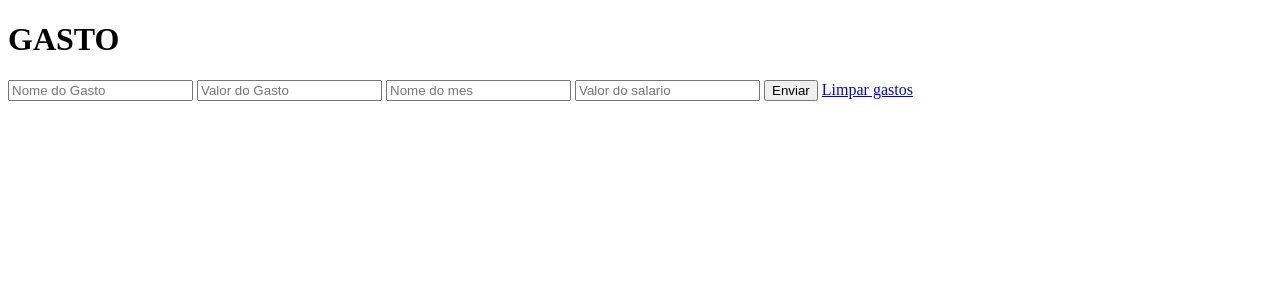
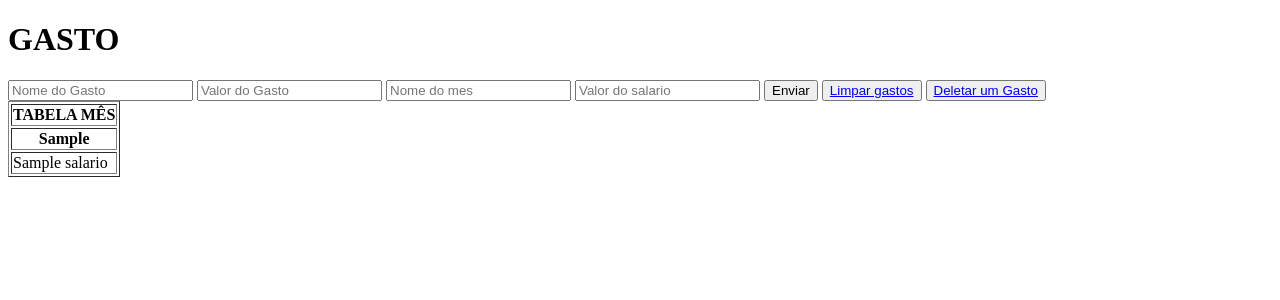
Before and after one commit to GabriOliveira/gerenciador-gastos, a Flask app: template templates/home.html in a window 1280 px wide. Shown: the top 300 px of the page. Run offline with Flask 3, Linux system fonts and the light colour scheme; the template is opened without the code that fills it: most values are stand-ins (such as "Sample title", 1, 10 or a date in 2020).

Commit message:
feat - > implementação de uma tabela na parte de html, exibindo os meses e seus respectivos salários

```diff
--- a/templates/home.html
+++ b/templates/home.html
@@ -9,16 +9,30 @@
 
     <form action="/cadastro" method="GET">
         <h1>GASTO</h1>
-        <input type="text" name="nome_gasto" placeholder="Nome do Gasto">
-        <input type="text" name="valor_gasto" placeholder="Valor do Gasto">
-        <input type="text" name="nome_mes" placeholder="Nome do mes">
-        <input type="text" name="salario" placeholder="Valor do salario">
-        <button type="submit">Enviar</button>
-        <a href="/deletar-gastos" class="btn">Limpar gastos</a>
+        <input type="text" name="nome_gasto" class="ipt" placeholder="Nome do Gasto">
+        <input type="text" name="valor_gasto" class="ipt" placeholder="Valor do Gasto">
+        <input type="text" name="nome_mes" class="ipt" placeholder="Nome do mes">
+        <input type="text" name="salario" class="ipt" placeholder="Valor do salario">
+        <button type="submit" class="btn">Enviar</button>
+        <button type="button" class="btn"><a href="/deletar-gastos" >Limpar gastos</a></button>
+        <button type="button" class="btn"><a href="/deletar-um-gasto" >Deletar um Gasto</a></button>
     </form>
-    <table>
-        <tr><th></th></tr>
-
+    <table border=1>
+        <tr><th>TABELA MÊS</th></tr>
+        <tr><!--CRIA UMA LINHA NA TABELA-->
+            {% for mes in tabela_mes  %}
+                <th>
+                    {{ mes | map('default', '') | map('string') | join(', ') }}
+                </th><!--CABEÇALHO DAS COLUNAS-->
+            {% endfor %}
+        </tr>
+        <tr>
+            {%for salario in tabela_salario%}
+            <td>
+                {{ salario| map('default', '') | map('string') | join(', ') }}
+            </td><!--CELULA DAS COLUNAS-->
+            {%endfor%}
+        </tr>
     </table>
 </body>
 </html>
```
Also changed, not shown: models.py (+17 -2 lines), views.py (+6 -20 lines), banco.db.
